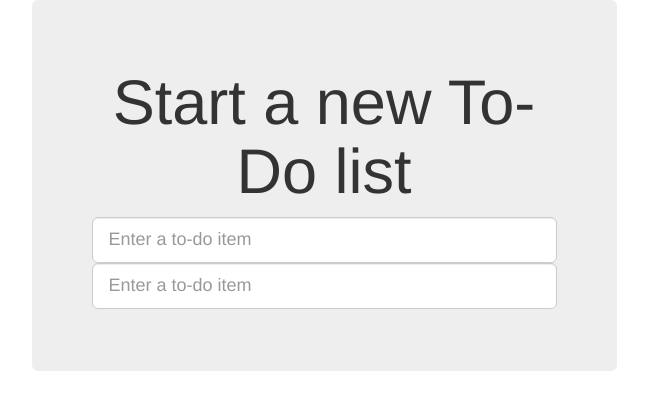
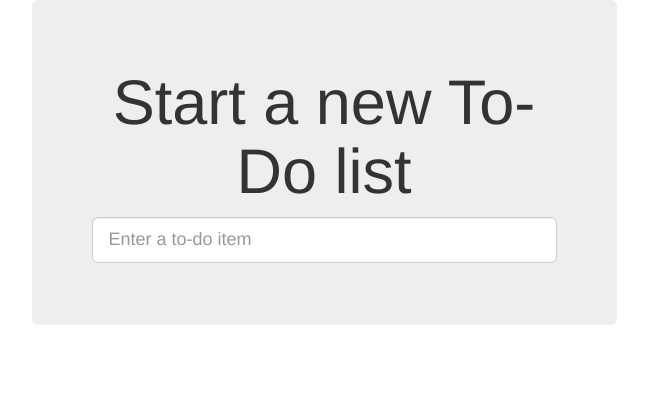
Before and after one commit to ardila/superlists, a Django app: page / in a window 1280 px wide. Shown: the top 410 px of the page, without its empty margins (316-964 px from the left). Run offline with Django 3.2, Linux system fonts and the light colour scheme; some libraries are stand-ins or nearby versions.

Commit message:
use form in all views, back to working state

```diff
--- a/functional_tests/base.py
+++ b/functional_tests/base.py
@@ -30,3 +30,6 @@ class FunctionalTest(StaticLiveServerTestCase):
         table = self.browser.find_element_by_id('id_list_table')
         rows = table.find_elements_by_tag_name('tr')
         self.assertIn(row_text, [row.text for row in rows])
+
+    def get_item_input_box(self):
+        return self.browser.find_element_by_id('id_text')
--- a/functional_tests/test_layout_and_styling.py
+++ b/functional_tests/test_layout_and_styling.py
@@ -7,7 +7,7 @@ class LayoutAndStylingTest(FunctionalTest):
         self.browser.get(self.server_url)
         self.browser.set_window_size(1024, 768)
 
-        inputbox = self.browser.find_element_by_id('id_new_item')
+        inputbox = self.get_item_input_box()
         self.assertAlmostEqual(
             inputbox.location['x'] + inputbox.size['width'] / 2,
 
@@ -17,7 +17,7 @@ class LayoutAndStylingTest(FunctionalTest):
         )
 
         inputbox.send_keys('testing\n')
-        inputbox = self.browser.find_element_by_id('id_new_item')
+        inputbox = self.get_item_input_box()
         self.assertAlmostEqual(
             inputbox.location['x'] + inputbox.size['width'] / 2,
             512,
--- a/functional_tests/test_simple_list_creation.py
+++ b/functional_tests/test_simple_list_creation.py
@@ -17,7 +17,7 @@ class NewVisitorTest(FunctionalTest):
         self.assertIn('To-Do', header_text)
 
         #He is invited to enter a to-do item straight away
-        inputbox = self.browser.find_element_by_id('id_new_item')
+        inputbox = self.get_item_input_box()
         self.assertEqual(
             inputbox.get_attribute('placeholder'),
             'Enter a to-do item'
@@ -39,7 +39,7 @@ class NewVisitorTest(FunctionalTest):
 
         #There is still a text box inviting her to add another item.
         #he enters "take the cannoli'
-        inputbox = self.browser.find_element_by_id('id_new_item')
+        inputbox = self.get_item_input_box()
         inputbox.send_keys('take the cannoli')
         inputbox.send_keys(Keys.ENTER)
 
@@ -62,7 +62,7 @@ class NewVisitorTest(FunctionalTest):
 
         #Francis starts anew list by entering a new item. He is pretty
         #Boring as well
-        inputbox = self.browser.find_element_by_id('id_new_item')
+        inputbox = self.get_item_input_box()
         inputbox.send_keys('Buy milk')
         inputbox.send_keys(Keys.ENTER)
 
--- a/lists/static/base.css
+++ b/lists/static/base.css
@@ -1,3 +1,3 @@
-#id_new_item {
+#id_text {
     margin_top: 2ex
     }
--- a/lists/templates/base.html
+++ b/lists/templates/base.html
@@ -14,12 +14,11 @@
             <div class="text-center">
                 <h1>{% block header_text %}{% endblock %}</h1>
                 <form method="POST" action="{% block form_action %}{% endblock %}">
-                    <input name="item_text" id="id_new_item" class="form-control input-lg" placeholder="Enter a to-do item" />
                     {{ form.text }}
                     {% csrf_token %}
-                    {% if error %}
+                    {% if form.errors %}
                         <div class="form-group has-error">
-                            <span class="help-block">{{ error }}</span>
+                            <span class="help-block">{{ form.text.errors }}</span>
                         </div>
                     {% endif %}
                 </form>
--- a/lists/views.py
+++ b/lists/views.py
@@ -5,31 +5,23 @@ from lists.forms import ItemForm
 from lists.models import Item, List
 
 def new_list(request):
-    list_ = List.objects.create()
-    item = Item.objects.create(text=request.POST['item_text'], list=list_)
-    try:
-        item.full_clean()
-    except ValidationError:
-        list_.delete()
-        error = "You can't have an empty list item"
-        return render(request, 'home.html', {"error": error})
-
-    list_id = list_.id
-    return redirect(list_)
+    form = ItemForm(data=request.POST)
+    if form.is_valid():
+        list_ =  List.objects.create()
+        Item.objects.create(text=request.POST['text'], list=list_)
+        return redirect(list_)
+    else:
+        return render(request, 'home.html', {"form": form})
 
 def view_list(request, list_id):
     list_ = List.objects.get(id=list_id)
-    error = None
-
+    form = ItemForm()
     if request.method == 'POST':
-        try:
-            item = Item(text=request.POST['item_text'], list=list_)
-            item.full_clean()
-            item.save()
+        form = ItemForm(data=request.POST)
+        if form.is_valid():
+            Item.objects.create(text=request.POST['text'], list=list_)
             return redirect(list_)
-        except ValidationError:
-            error = "You can't have an empty list item"
-    return render(request, 'list.html', {'error': error, 'list': list_})
+    return render(request, 'list.html', {'list': list_, "form": form})
 
 def home_page(request):
     return render(request, 'home.html', {'form': ItemForm()})
```
Also changed, not shown: functional_tests/test_list_item_validation.py (+4 -4 lines), lists/tests/test_views.py (+50 -8 lines).
